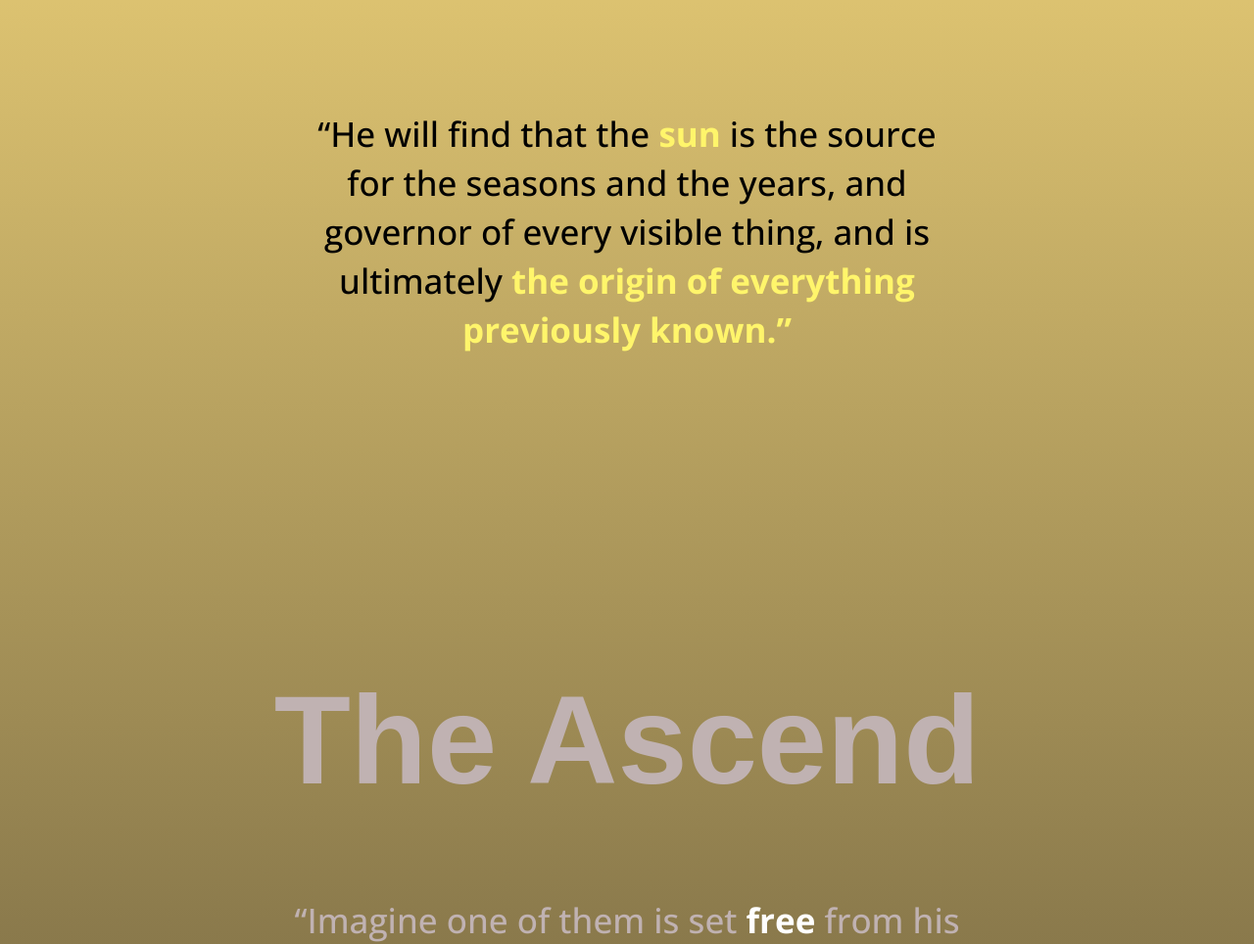
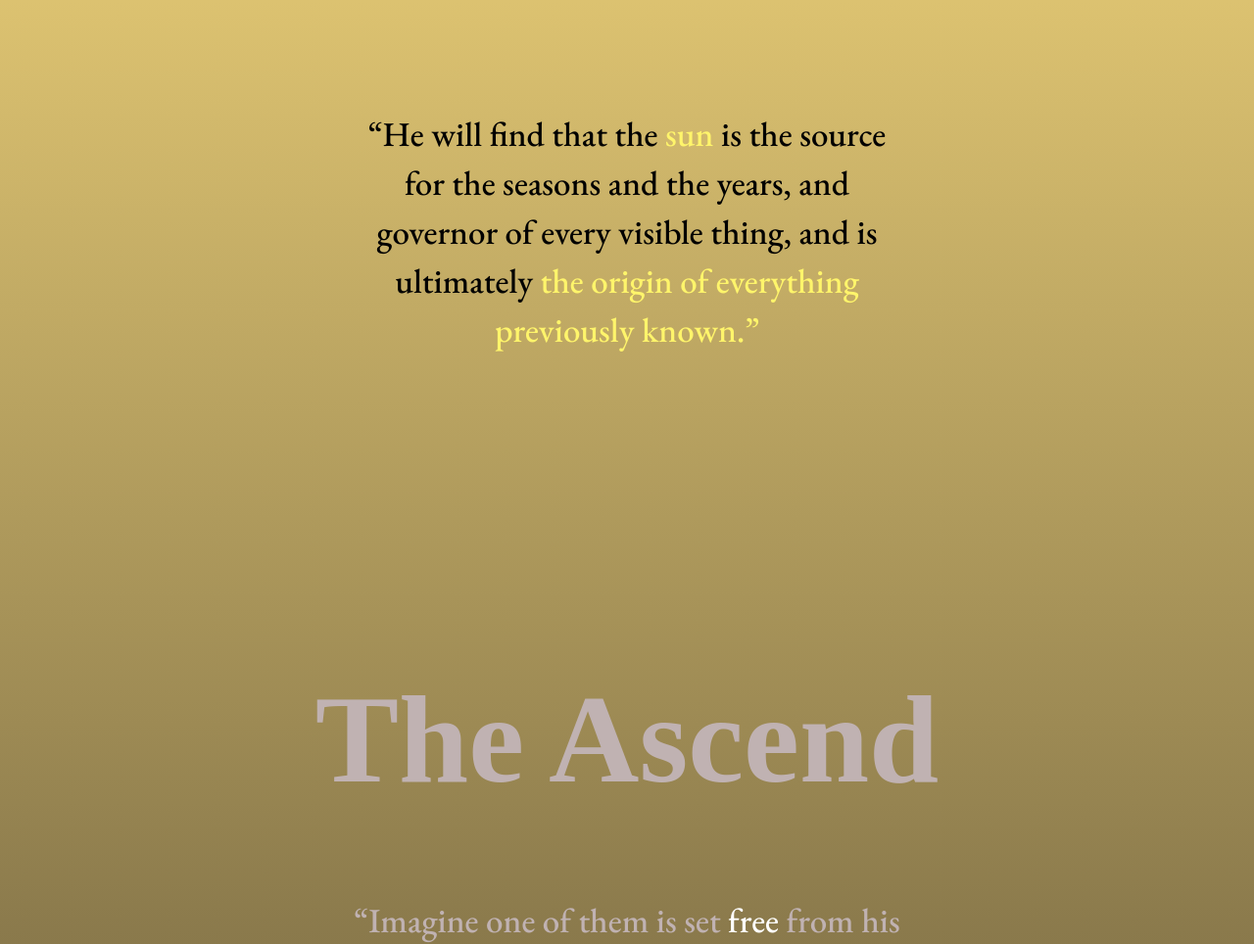
Before and after one commit to savannakuo1/Knowledge.github.io, a plain HTML site: page index.html in a window 1280 px wide. Shown: the part 407-1371 px from the top of the page at 98% size. Drawn offline with nearby package versions, Linux system fonts and the light colour scheme; a web font is replaced by a local one.

Commit message:
Update mainstyle.css

```diff
--- a/mainstyle.css
+++ b/mainstyle.css
@@ -14,7 +14,7 @@ body {
     text-align: center;
     font-size: 128px;
     padding-top: 200px;
-    font-family: "museo-sans", sans-serif;
+    font-family: "meno-display", serif;
     font-weight: 700;
 }
 /*heading 1*/
@@ -140,7 +140,7 @@ a {
 
 .intro {
     font-size: 20px;
-    font-family: "poppins";
+    font-family: "EB Garamond";
     color: white;
     padding-bottom: 12%;
     padding-top: 3rem;
@@ -163,7 +163,7 @@ a {
     font-size: 35px;
     line-height: 50px;
     color: white;
-    font-family: "open sans";
+    font-family: "EB Garamond";
     font-weight: 500;
 }
 
@@ -193,20 +193,16 @@ a {
 
 .highlight_yellow {
     color: #FFF56B;
-    font-weight: bold;
 }
 
 .highlight_cave {
     color: #6c5437;
-    font-weight: bold;
 }
 
 .highlight_shadow {
     color: #262525;
-    font-weight: bold;
 }
 
 .highlight_free {
     color: white;
-    font-weight: bold;
 }
```
